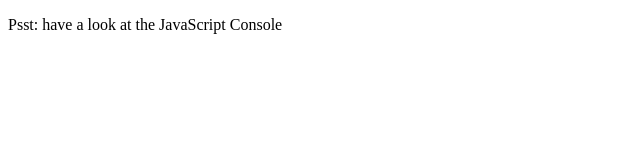
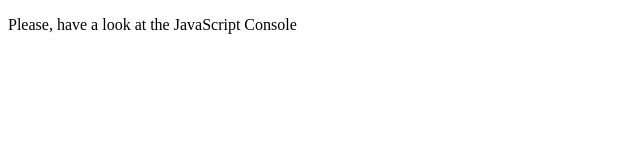
Before and after one commit to BulgakViktoriya14/Course-JavaScript30, a plain HTML site: page 4 - Cardio Day First/index.html in a window 1280 px wide. Shown: the full height of the page, 0-640 px from the left. Drawn offline with Linux system fonts and the light colour scheme.

Commit message:
modify project cardio day first from lesson 4

```diff
--- a/4 - Cardio Day First/index.html
+++ b/4 - Cardio Day First/index.html
@@ -5,7 +5,7 @@
   <title>Array Cardio</title>
 </head>
 <body>
-  <p>Psst: have a look at the JavaScript Console</p>
+  <p>Please, have a look at the JavaScript Console</p>
   <script src="script.js"></script>
 </body>
 </html>
```
